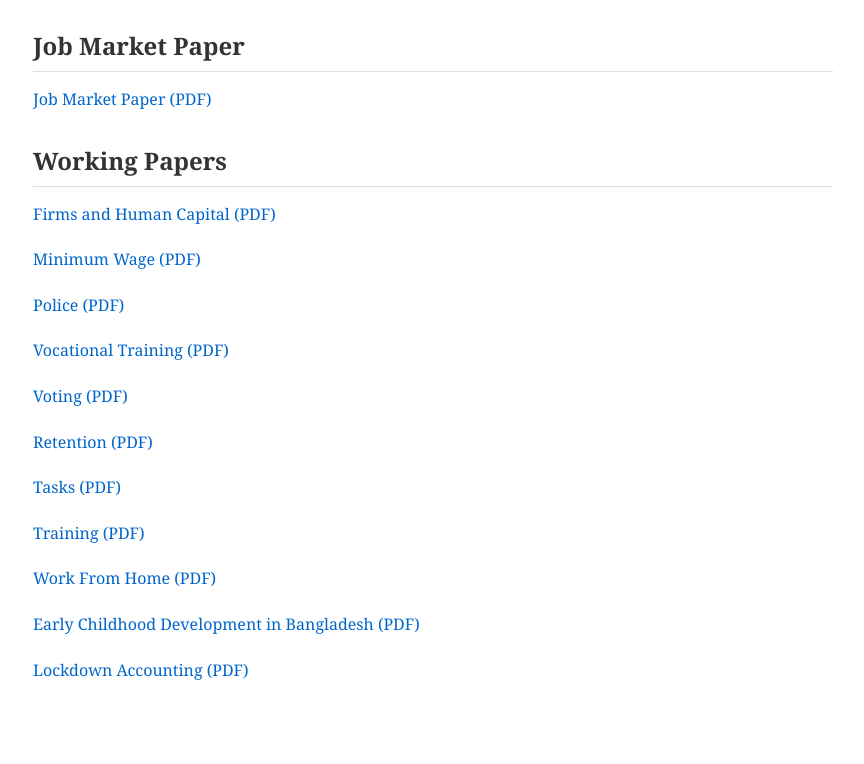
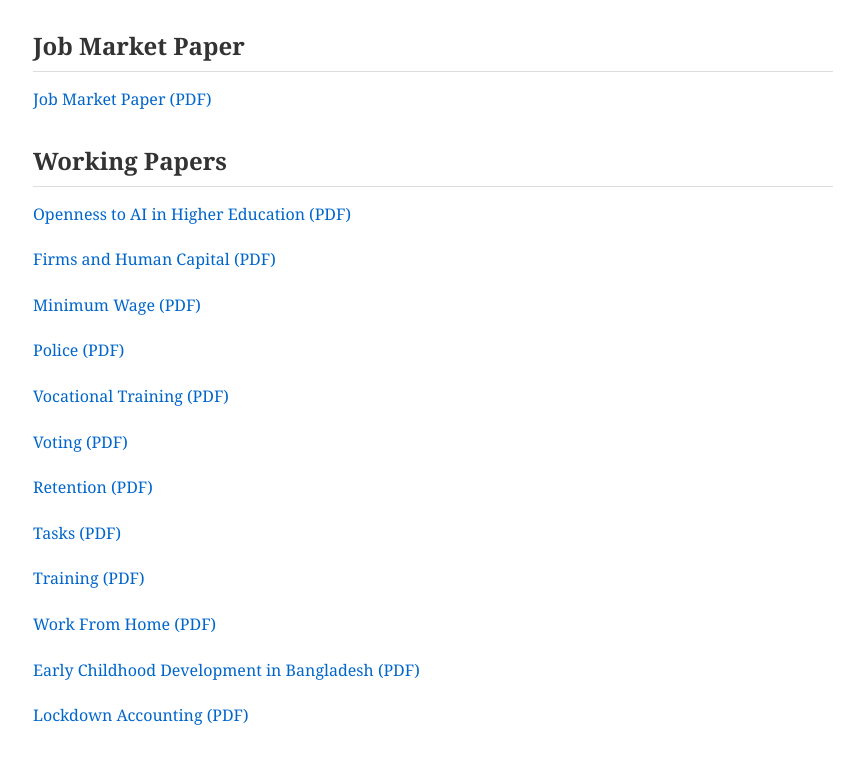
Before and after one commit to fersaltiel/fersaltiel.github.io, a plain HTML site: page index.html in a window 1280 px wide. Shown: the part 142-906 px from the top of the page, without its empty margins (207-1071 px from the left). Before the commit the page ends 865 px from the top, so only its background shows below. Drawn offline with Linux system fonts and the light colour scheme.

Commit message:
Add Openness to AI in Higher Education to Working Papers
Co-Authored-By: Claude Fable 5 <noreply@anthropic.com>

```diff
--- a/index.html
+++ b/index.html
@@ -54,6 +54,9 @@
 
     <h2>Working Papers</h2>
     <div class="paper">
+        <a href="AI_HigherEd_mostrecent.pdf">Openness to AI in Higher Education (PDF)</a>
+    </div>
+    <div class="paper">
         <a href="Firms_HC_mostrecent.pdf">Firms and Human Capital (PDF)</a>
     </div>
     <div class="paper">
```
